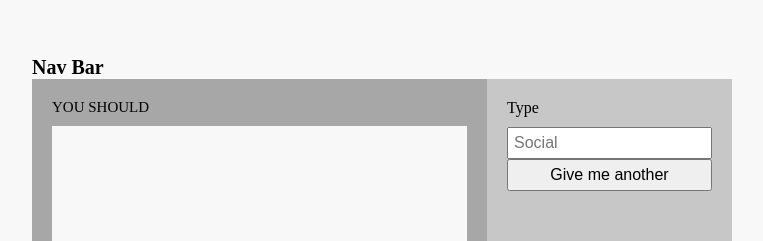
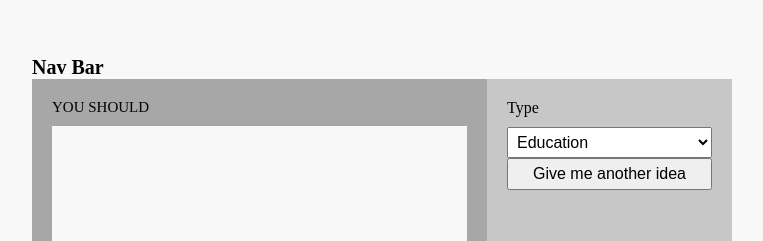
Before and after one commit to maddyrandle/What-To-Do, a React (Create React App) app: page / in a window 1280 px wide. Shown: the part 144-385 px from the top of the page, without its empty margins (258-1021 px from the left). Built offline with nearby package versions, Linux system fonts and the light colour scheme; no server answers.

Commit message:
Update Type input to a drop down with all type options

```diff
--- a/src/components/Form/Form.jsx
+++ b/src/components/Form/Form.jsx
@@ -1,18 +1,40 @@
 import React from 'react';
 
-const Form = () => {
+const Form = ({ type, getNewActivity, updateActivityType }) => {
+
+  const updateFormState = (e) => {
+    updateActivityType(e.target.value)
+  }
+
+  const getAnotherIdea = (e) => {
+    getNewActivity();
+  }
+
   return (
     <section className="form">
-      <label className="label">Type</label>
-      <input
-        className="type"
-        placeholder="Social"
-      />
+    <label className="label">Type</label>
 
-      <button className="another">Give me another</button>
+    <select className="type" name="type" onChange={updateFormState}>
+      <option value="education">Education</option>
+      <option value="recreational">Recreational</option>
+      <option value="social">Social</option>
+      <option value="diy">DIY</option>
+      <option value="charity">Charity</option>
+      <option value="cooking">Cooking</option>
+      <option value="music">Music</option>
+      <option value="busywork">Busywork</option>
+    </select>
+
+    <button
+      className="another"
+      onClick={getAnotherIdea}
+    >
+      Give me another idea
+    </button>
 
     </section>
   )
+
 }
 
 export default Form;
```
